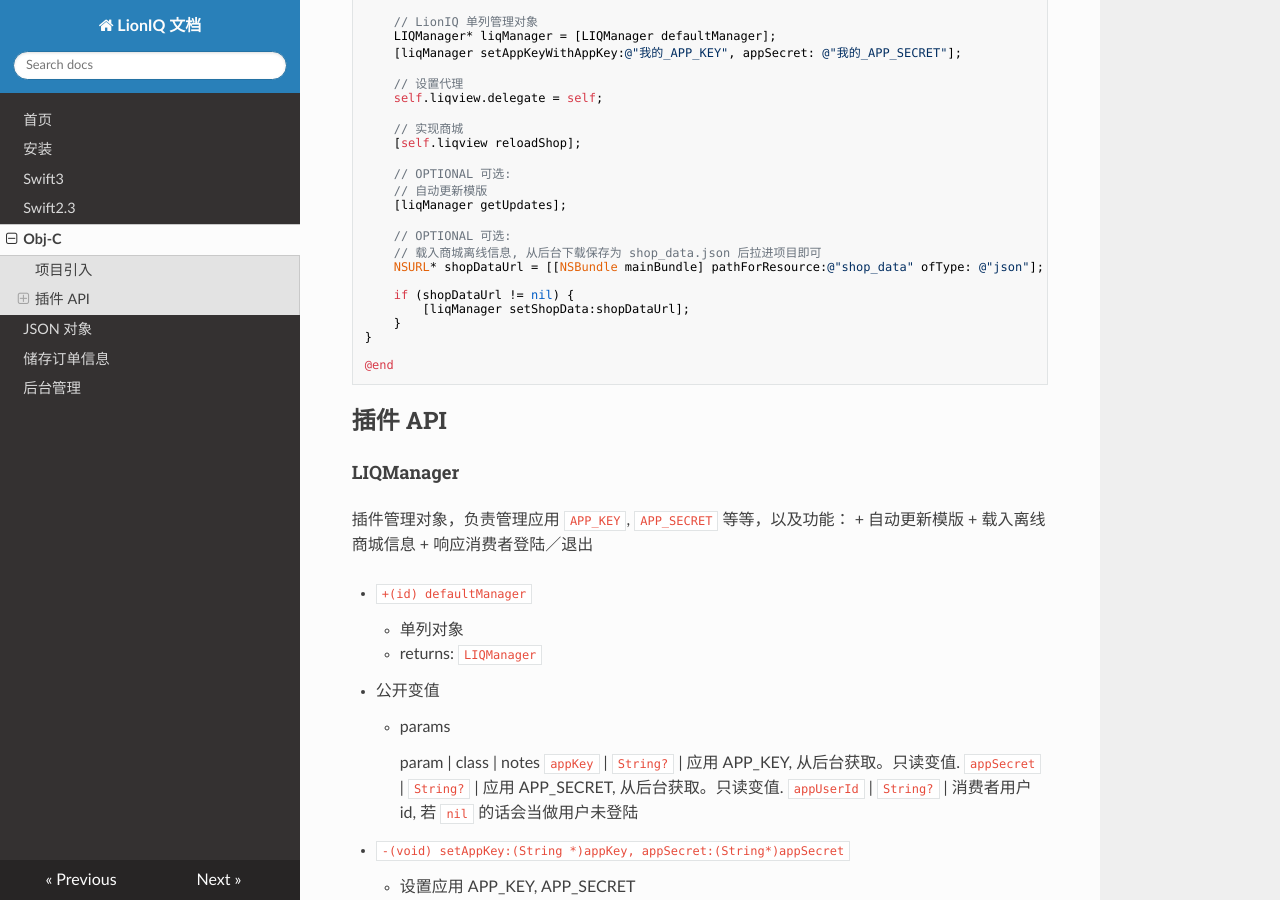
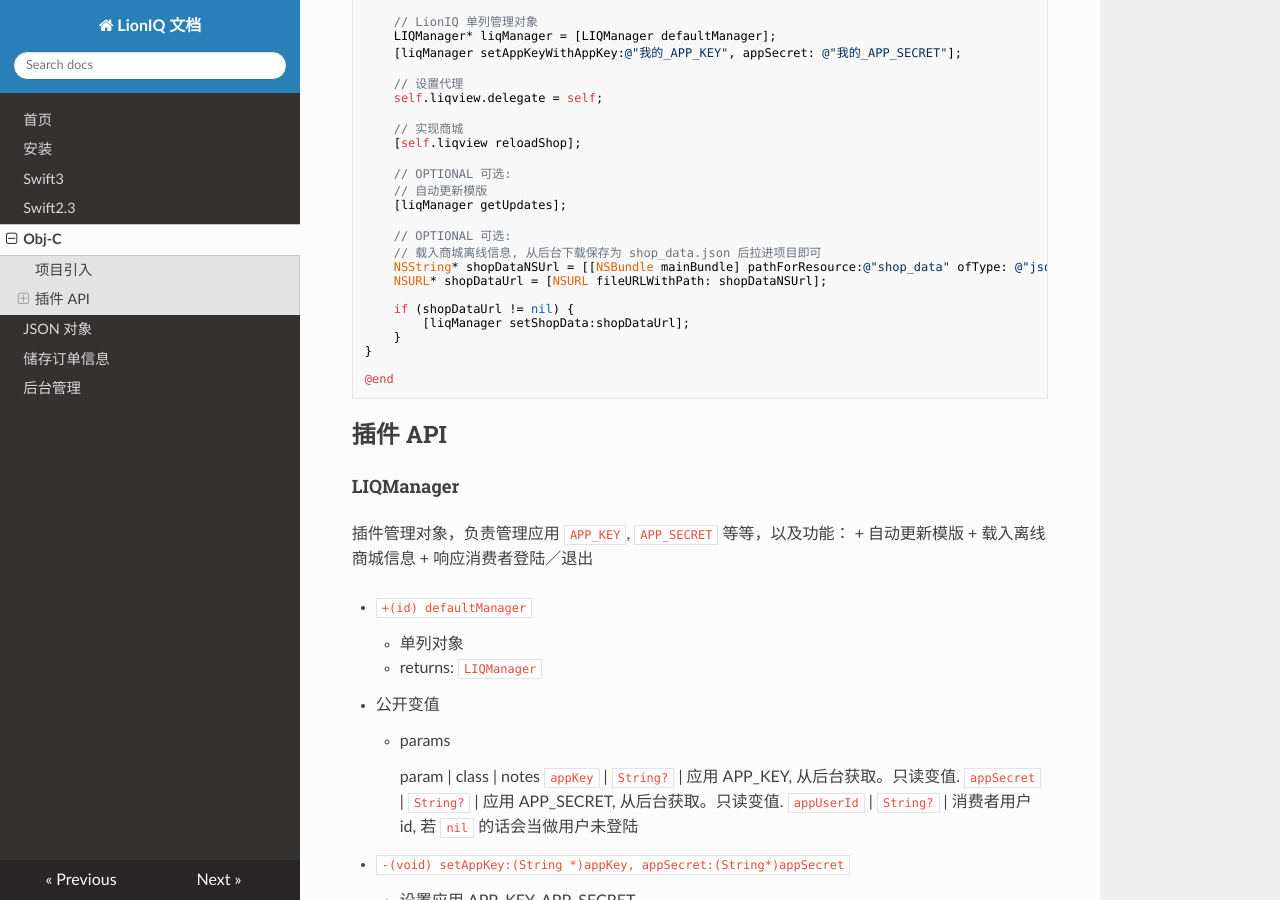
Before and after one commit to lioniq/docs.lioniq.com, an MkDocs documentation site: the page built from docs/objc_api.md, in a window 1280 px wide and 900 px high, scrolled down 552 px. Built offline with MkDocs 1.6.1, drawn with Linux system fonts in a browser that asks for light colours; nearby versions of some CDN libraries; old or Windows-style settings are respelled for this version of MkDocs.

Commit message:
obje_api.md update fix

```diff
--- a/docs/objc_api.md
+++ b/docs/objc_api.md
@@ -40,7 +40,8 @@
 
     // OPTIONAL 可选:
     // 载入商城离线信息, 从后台下载保存为 shop_data.json 后拉进项目即可
-    NSURL* shopDataUrl = [[NSBundle mainBundle] pathForResource:@"shop_data" ofType: @"json"];
+    NSString* shopDataNSUrl = [[NSBundle mainBundle] pathForResource:@"shop_data" ofType: @"json"];
+    NSURL* shopDataUrl = [NSURL fileURLWithPath: shopDataNSUrl];
 
     if (shopDataUrl != nil) {
         [liqManager setShopData:shopDataUrl];
```
